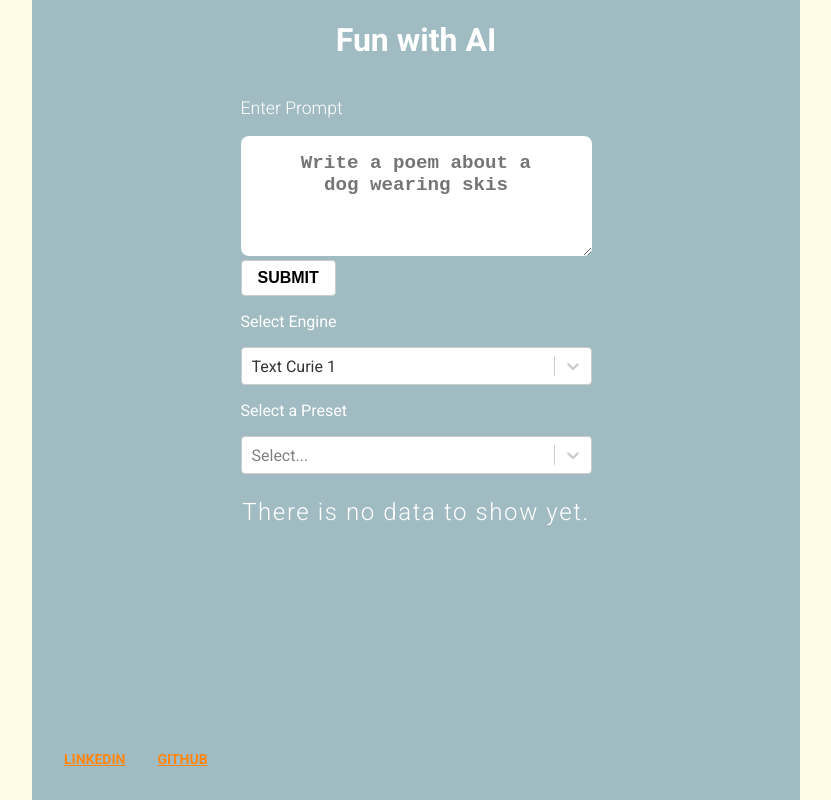
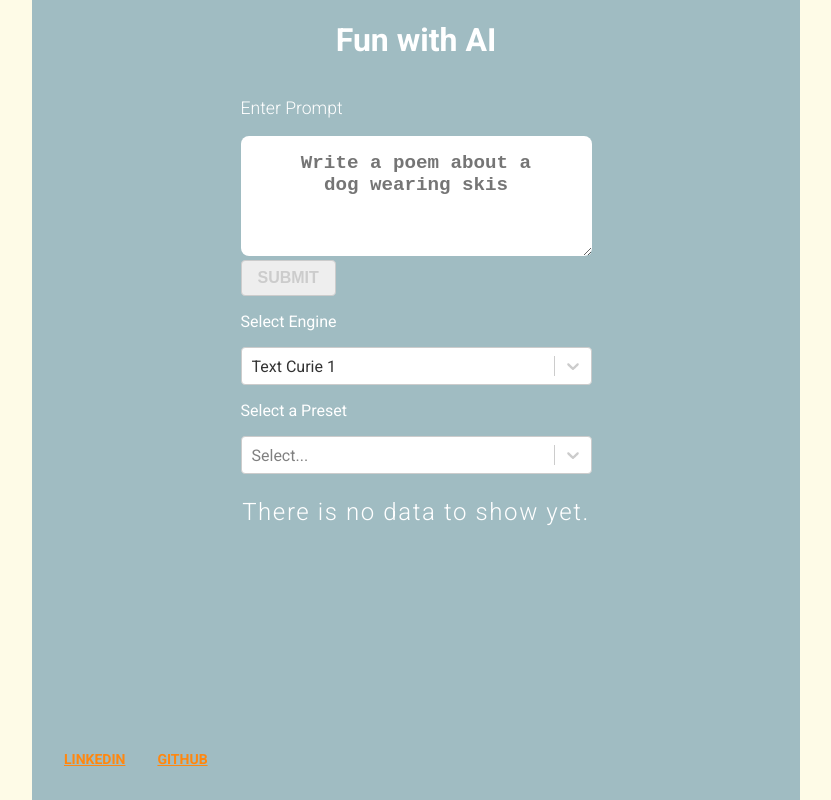
Before and after one commit to ugurkellecioglu/Fun-With-AI, a React (Create React App) app: page / in a window 1280 px wide. Shown: the whole page, without its empty margins (224-1055 px from the left). Built offline with nearby package versions, Linux system fonts and the light colour scheme.

Commit message:
disabled submit button

```diff
--- a/src/Components/Button/button.module.scss
+++ b/src/Components/Button/button.module.scss
@@ -14,4 +14,9 @@ button {
   &:hover {
     background-color: #eee;
   }
+  &:disabled {
+    background-color: #eee;
+    color: #ccc;
+    cursor: not-allowed;
+  }
 }
--- a/src/Components/Button/index.tsx
+++ b/src/Components/Button/index.tsx
@@ -2,11 +2,18 @@ import styles from "./button.module.scss"
 interface ButtonProps {
   handleClick: (event: React.MouseEvent<HTMLButtonElement>) => void
   stylesProps?: Object
+  text: string
+  [x: string]: any
 }
-const Button = ({ handleClick }: ButtonProps) => {
+const Button = ({ handleClick, text, stylesProps, ...x }: ButtonProps) => {
   return (
-    <button onClick={handleClick} className={styles.button}>
-      Submit
+    <button
+      {...x}
+      style={stylesProps}
+      onClick={handleClick}
+      className={styles.button}
+    >
+      {text}
     </button>
   )
 }
--- a/src/Components/Prompt/index.tsx
+++ b/src/Components/Prompt/index.tsx
@@ -17,7 +17,11 @@ const Prompt = () => {
   return (
     <div>
       <TextArea value={prompt} handleChange={handleChange} />
-      <Button handleClick={handleSubmit} />
+      <Button
+        disabled={prompt.length === 0}
+        text="Submit"
+        handleClick={handleSubmit}
+      />
     </div>
   )
 }
```
